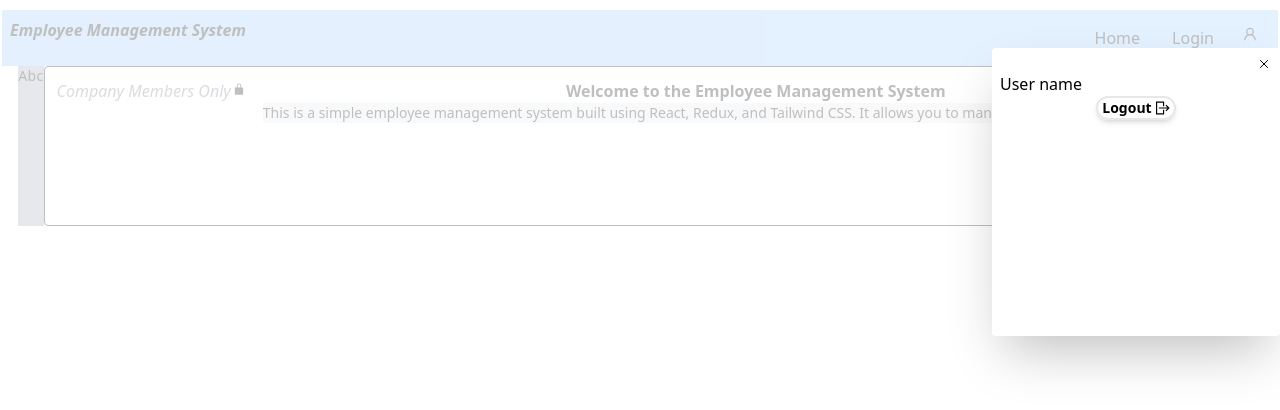
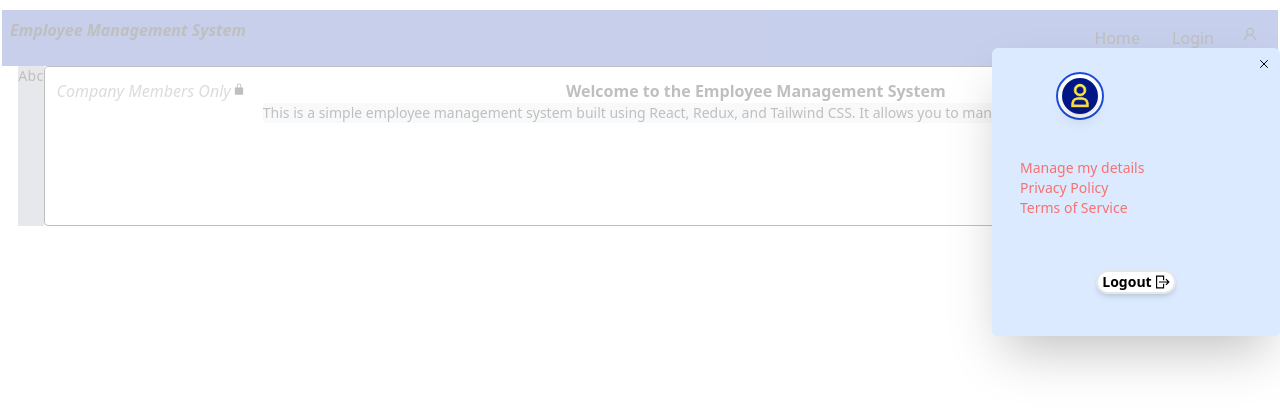
Before and after one commit to saranga1998/Employee-Management-Frontend, a React (Vite) app in the folder ReactApi/: page / in a window 1280 px wide. Both pictures are taken after a click on the button 1250 px from the left and 34 px from the top of the page. Shown: the top 410 px of the page. Built offline with nearby package versions, Linux system fonts and the light colour scheme.

Commit message:
User Profile content update

```diff
--- a/ReactApi/src/Components/Other/Navbar.jsx
+++ b/ReactApi/src/Components/Other/Navbar.jsx
@@ -13,7 +13,7 @@ function Navbar() {
 
     return (
         <div className='row-auto mt-2 content-center'>
-            <nav className='nav-bar bg-blue-300 flex justify-between p-2'>
+            <nav className='nav-bar bg-blue-800 flex justify-between p-2'>
                 <div className="flex text-center">
                     <p className=' text-md italic font-bold '>Employee Management System</p>
                 </div>
--- a/ReactApi/src/Components/UserDetails/Logout.jsx
+++ b/ReactApi/src/Components/UserDetails/Logout.jsx
@@ -16,7 +16,7 @@ function Logout() {
     navigate('/')
   }
   return (
-      <button onClick={handleClick} className='border-2 rounded-xl w-20 inline-flex items-center justify-center font-bold text-sm shadow-md'>Logout<span className='ml-1'><GrLogout/></span></button>
+      <button onClick={handleClick} className='border-2 rounded-xl w-20 inline-flex items-center justify-center font-bold text-sm shadow-md bg-white'>Logout<span className='ml-1'><GrLogout/></span></button>
 
   )
 }
--- a/ReactApi/src/Components/UserDetails/Profile.jsx
+++ b/ReactApi/src/Components/UserDetails/Profile.jsx
@@ -1,29 +1,79 @@
-import React, { useState } from 'react'
+import React, { useState, useEffect } from 'react'
 import Modal from 'react-modal'
-import { useSelector, useDispatch } from 'react-redux'
 import { IoCloseOutline } from "react-icons/io5";
 import { AiOutlineUser } from "react-icons/ai";
-
+import axios from "axios";
 import Logout from '../UserDetails/Logout'
+import Profilepic from '../../../public/Icons/Profilepic.jpg'
 
 Modal.setAppElement('#root');
 function Profile() {
   const [modalIsOpen, setModalIsOpen] = useState(false);
-  const EmpData = useSelector(state => state.employees)
+
+  const [user, setUser] = useState(
+    {
+      id: '',
+      username: '',
+      email: '',
+    }
+  )
+  useEffect(() => {
+    const fetchUserProfile = async () => {
+      const token = localStorage.getItem("Access Token");
+      if (token) {
+        try {
+          const response = await axios.get("http://localhost:5278/Authentication/UserProfile", {
+            headers: {
+              Authorization: `Bearer ${token}`,
+            },
+          });
+
+          setUser({
+            id: response.data.id,
+            username: response.data.username,
+            email: response.data.email,
+          });
+        } catch (error) {
+          console.error("Error fetching user profile:", error);
+        }
+      }
+    };
+
+    fetchUserProfile();
+  }, []);
+
   const handleModal = () => {
     setModalIsOpen(true)
   }
+
   return (
     <div className='flex justify-center'>
-      <button onClick={handleModal} className='text-base font-bold'><AiOutlineUser/></button>
+      <button onClick={handleModal} className='text-base font-bold'><AiOutlineUser /></button>
+
       <Modal isOpen={modalIsOpen} onRequestClose={() => setModalIsOpen(false)} className='modal bg-transparent flex justify-end mt-12'>
-        <div className='rounded overflow-hidden shadow-2xl p-2  bg-white h-72 w-72'>
-          <div className='flex justify-end hover:border-2 border-black-100'>
-            <button onClick={() => setModalIsOpen(false)}><IoCloseOutline /></button>
+
+        <div className='rounded-md overflow-hidden shadow-2xl p-2 bg-blue-100 h-72 w-72 hover:border-2 border-blue-700'>
+
+          <div className='flex justify-end'>
+            <button onClick={() => setModalIsOpen(false)} className='hover:scale-125 '><IoCloseOutline /></button>
           </div>
-          <p>User name</p>
-          <div className='flex justify-center'>
-            <Logout/>
+          <div className='inline-block justify-items-center pl-14'>
+            <div className='size-12 border-2 border-blue-700 rounded-full p-1  bg-white hover:scale-105'>
+              <img src={Profilepic} className='rounded-full shadow-lg'></img>
+            </div>
+            <div className='p-1 justify-items-center'>
+
+              <p className='text-sm font-bold text-pink-500'>{user.username}</p>
+              <p className='text-xs text-pink-500'>{user.email}</p>
+            </div>
+          </div>
+          <div className='pl-4 font-light text-sm text-red-400 pt-5 m-1'>
+            <a className='hover:font-normal'>Manage my details</a>
+            <p className='hover:font-normal'> Privacy Policy</p>
+            <p className='hover:font-normal'> Terms of Service</p>
+          </div>
+          <div className='flex justify-center hover:scale-x-105 pt-12' onClick={() => setModalIsOpen(false)}>
+            <Logout />
           </div>
         </div>
 
```
Also changed, not shown: ReactApi/public/Icons/Profilepic.jpg (added).
